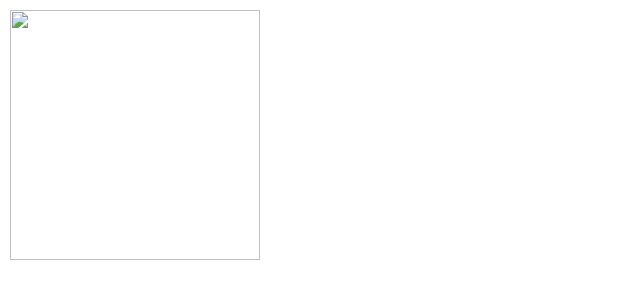
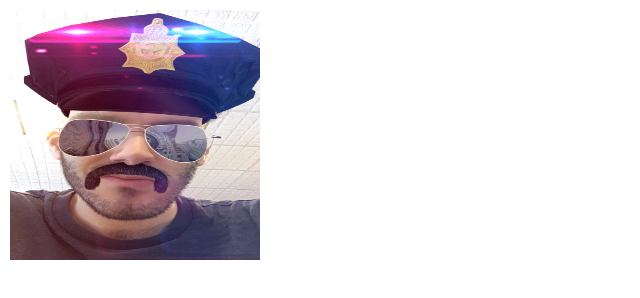
Before and after one commit to dev-iwf/dev-iwf.github.io, a plain HTML site: page sub-page/index.html in a window 1280 px wide. Shown: the whole page, without its empty margins (0-640 px from the left). Drawn offline with Linux system fonts and the light colour scheme.

Commit message:
Update index.html

```diff
--- a/sub-page/index.html
+++ b/sub-page/index.html
@@ -17,7 +17,7 @@
 <table width="100%" cellspacing="1" cellpadding="1" border="0">
 <tbody>
 <tr>
-<td><img src="sub_page_image.jpg" width="250px" height="250px" border="0"></td>
+<td><img src="IMG_0550.JPG" width="250px" height="250px" border="0"></td>
 </tr>
 </tbody>
 </table>
```
